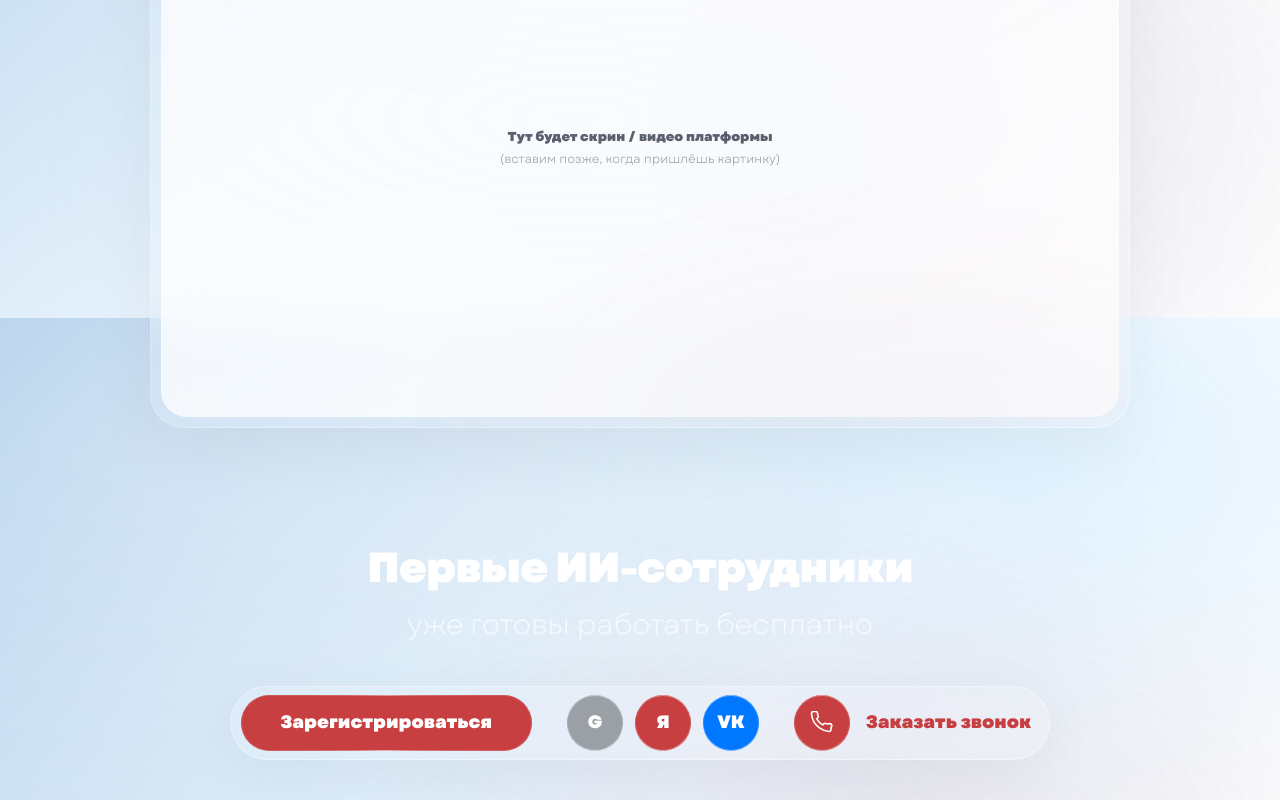
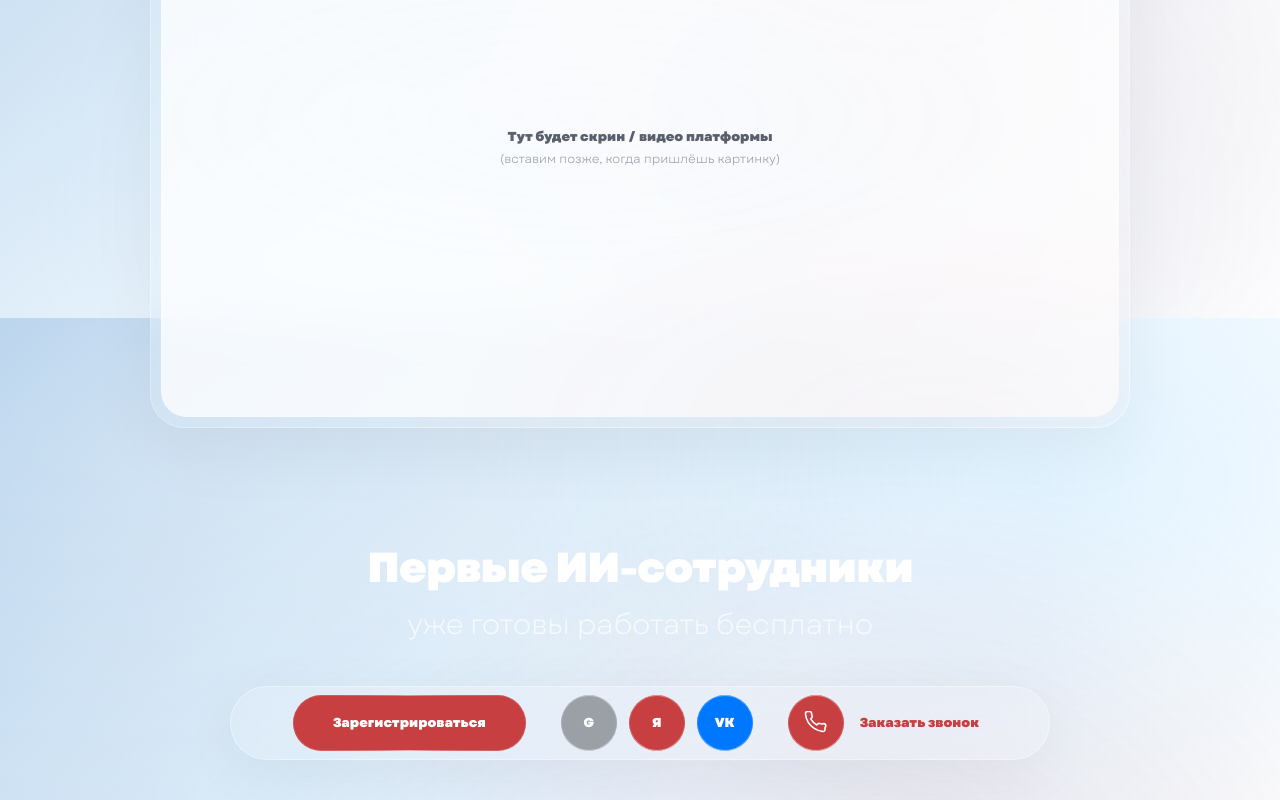
Before and after one commit to uniconsulting/uni.com, a Next.js app: page / in a window 1280 px wide. Shown: the part 482-1282 px from the top of the page. Built offline with nearby package versions, Linux system fonts and the light colour scheme.

Commit message:
Update CTA1.tsx

```diff
--- a/src/components/sections/CTA1.tsx
+++ b/src/components/sections/CTA1.tsx
@@ -53,7 +53,7 @@ export default function CTA1() {
                   rounded-[999px]
                   bg-[#c73f40]
                   px-10
-                  text-[18px]
+                  text-[13px]
                   font-semibold
                   text-white
                   transition-colors
@@ -84,7 +84,7 @@ export default function CTA1() {
                     place-items-center
                     rounded-full
                     bg-[#9AA0A6]
-                    text-[18px]
+                    text-[13px]
                     font-semibold
                     text-white
                     transition-transform
@@ -109,7 +109,7 @@ export default function CTA1() {
                     place-items-center
                     rounded-full
                     bg-[#c73f40]
-                    text-[18px]
+                    text-[13px]
                     font-semibold
                     text-white
                     transition-transform
@@ -134,7 +134,7 @@ export default function CTA1() {
                     place-items-center
                     rounded-full
                     bg-[#0077FF]
-                    text-[18px]
+                    text-[13px]
                     font-semibold
                     text-white
                     transition-transform
@@ -197,7 +197,7 @@ export default function CTA1() {
                   </svg>
                 </span>
 
-                <span className="text-[18px] font-semibold text-[#c73f40] whitespace-nowrap">
+                <span className="text-[13px] font-semibold text-[#c73f40] whitespace-nowrap">
                   Заказать звонок
                 </span>
               </a>
```
